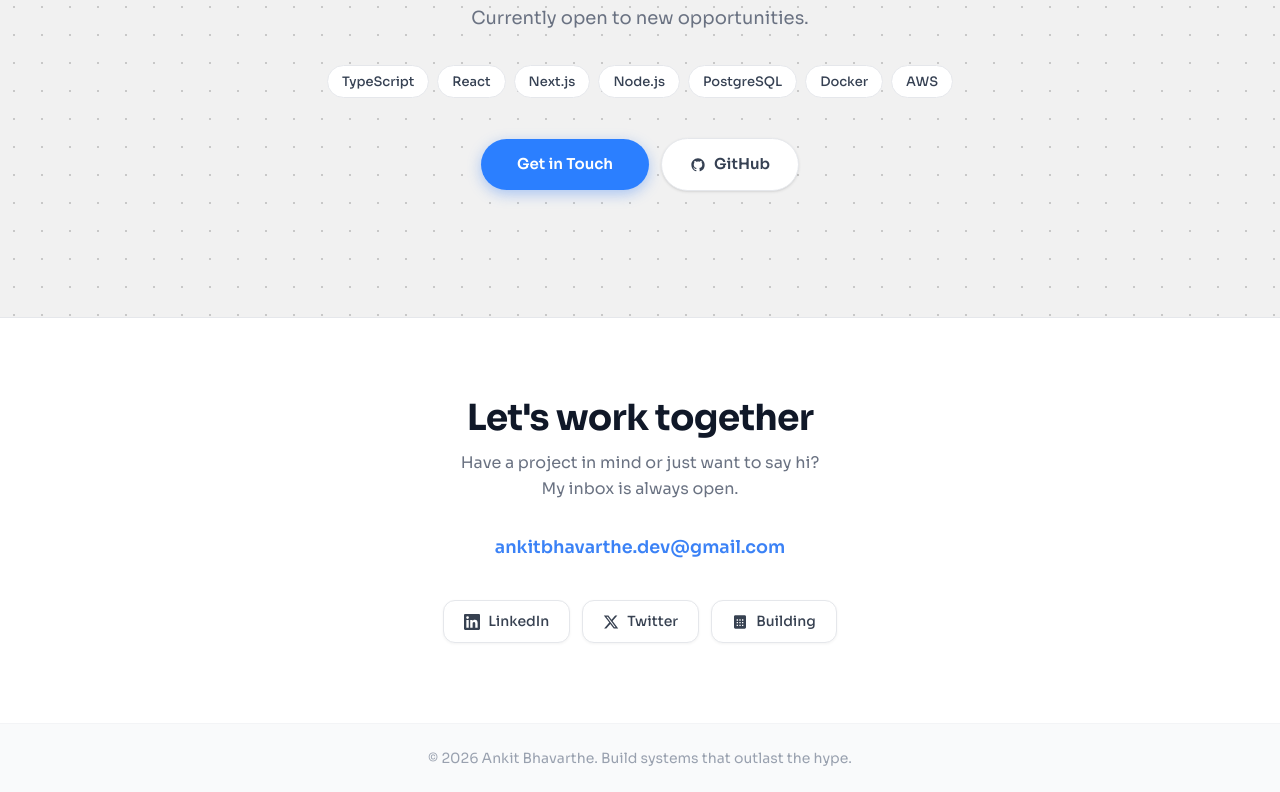
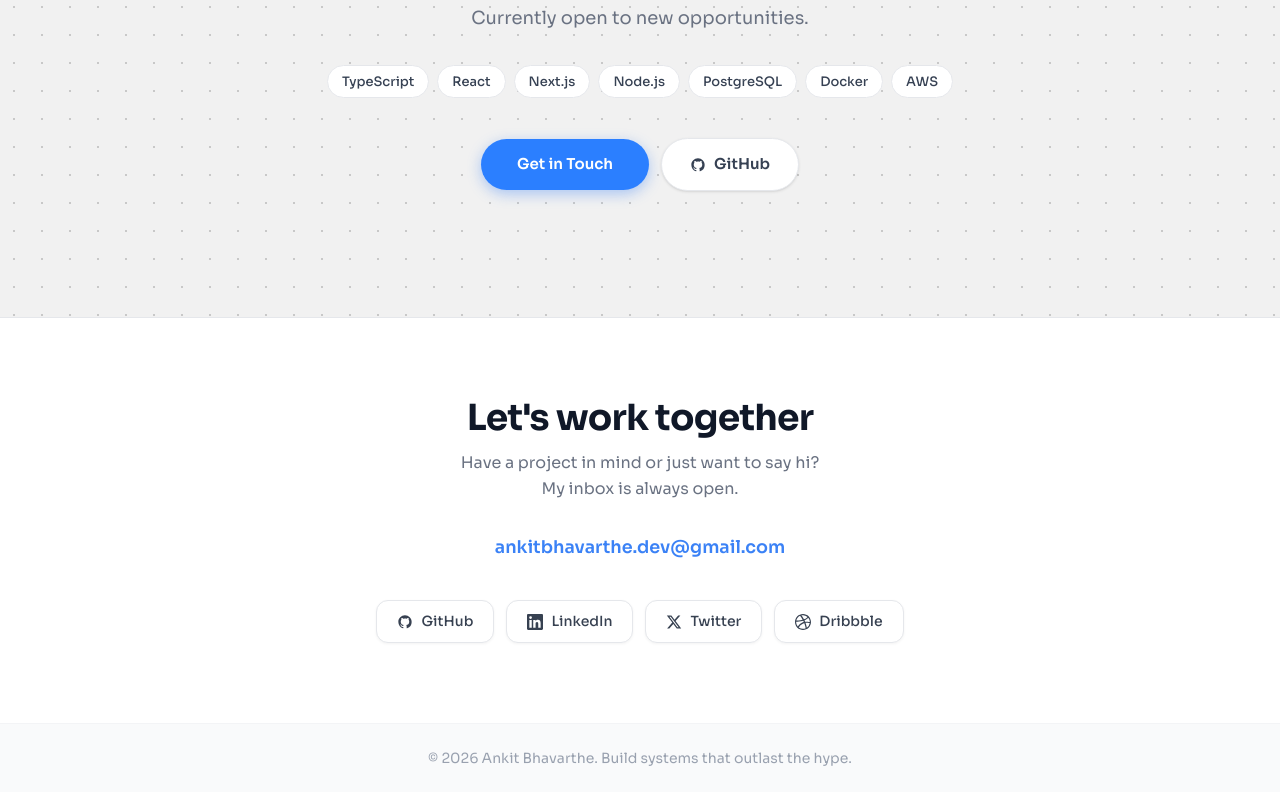
Before and after one commit to Ankit-2563/ankitbhavarthe-portfolio, a Next.js app: page / in a window 1280 px wide. Shown: the part 483-1275 px from the top of the page. Built offline with nearby package versions, Linux system fonts and the light colour scheme; no server answers.

Commit message:
revert: restore contact links to original badges (GitHub, LinkedIn, Twitter, Dribbble) & configure search console sitelink structure via navigation schema

```diff
--- a/src/components/ContactSection.tsx
+++ b/src/components/ContactSection.tsx
@@ -1,4 +1,12 @@
 import { siteConfig } from "@/lib/config";
+
+function GitHubIcon() {
+  return (
+    <svg viewBox="0 0 24 24" fill="currentColor" className="h-4 w-4">
+      <path d="M12 2C6.477 2 2 6.484 2 12.017c0 4.425 2.865 8.18 6.839 9.504.5.092.682-.217.682-.483 0-.237-.008-.868-.013-1.703-2.782.605-3.369-1.343-3.369-1.343-.454-1.158-1.11-1.466-1.11-1.466-.908-.62.069-.608.069-.608 1.003.07 1.531 1.032 1.531 1.032.892 1.53 2.341 1.088 2.91.832.092-.647.35-1.088.636-1.338-2.22-.253-4.555-1.113-4.555-4.951 0-1.093.39-1.988 1.029-2.688-.103-.253-.446-1.272.098-2.65 0 0 .84-.27 2.75 1.026A9.564 9.564 0 0112 6.844c.85.004 1.705.115 2.504.337 1.909-1.296 2.747-1.027 2.747-1.027.546 1.379.202 2.398.1 2.651.64.7 1.028 1.595 1.028 2.688 0 3.848-2.339 4.695-4.566 4.943.359.309.678.92.678 1.855 0 1.338-.012 2.419-.012 2.747 0 .268.18.58.688.482A10.019 10.019 0 0022 12.017C22 6.484 17.522 2 12 2z" />
+    </svg>
+  );
+}
 
 function LinkedInIcon() {
   return (
@@ -16,18 +24,19 @@
   );
 }
 
-function BuildingIcon() {
+function DribbbleIcon() {
   return (
     <svg viewBox="0 0 24 24" fill="currentColor" className="h-4 w-4">
-      <path d="M19 2H5c-1.1 0-2 .9-2 2v16c0 1.1.9 2 2 2h14c1.1 0 2-.9 2-2V4c0-1.1-.9-2-2-2zM9 18H7v-2h2v2zm0-4H7v-2h2v2zm0-4H7V8h2v2zm4 8h-2v-2h2v2zm0-4h-2v-2h2v2zm0-4h-2V8h2v2zm4 8h-2v-2h2v2zm0-4h-2v-2h2v2zm0-4h-2V8h2v2z"/>
+      <path d="M12 24C5.385 24 0 18.615 0 12S5.385 0 12 0s12 5.385 12 12-5.385 12-12 12zm10.12-10.358c-.35-.11-3.17-.953-6.384-.438 1.34 3.684 1.887 6.684 1.992 7.308a10.174 10.174 0 004.395-6.87zm-6.115 7.808c-.153-.9-.75-4.032-2.19-7.77l-.066.02c-5.79 2.015-7.86 6.025-8.04 6.4a10.143 10.143 0 006.29 2.166c1.42 0 2.77-.29 4.006-.816zm-11.62-2.58c.232-.4 3.045-5.055 8.332-6.765.135-.045.27-.084.405-.12-.26-.585-.54-1.167-.832-1.74C7.17 11.775 2.206 11.71 1.756 11.7l-.004.312c0 2.633.998 5.037 2.634 6.855zm-2.42-8.955c.46.008 4.683.026 9.477-1.248-1.698-3.018-3.53-5.558-3.8-5.928-2.868 1.35-5.01 3.99-5.676 7.17zM9.6 2.052c.282.38 2.145 2.914 3.822 6 3.645-1.365 5.19-3.44 5.373-3.702A10.142 10.142 0 0012 1.842c-.824 0-1.63.073-2.4.21zm10.335 3.483c-.218.29-1.91 2.493-5.724 4.04.24.49.47.985.68 1.486.08.18.15.36.22.53 3.41-.43 6.8.26 7.14.33a10.093 10.093 0 00-2.32-6.386z" />
     </svg>
   );
 }
 
 const socialLinks = [
+  { label: "GitHub", href: siteConfig.github, icon: GitHubIcon },
   { label: "LinkedIn", href: siteConfig.linkedin, icon: LinkedInIcon },
   { label: "Twitter", href: siteConfig.twitter, icon: TwitterIcon },
-  { label: "Building", href: "https://enclave.ankitbhavarthe.xyz", icon: BuildingIcon },
+  { label: "Dribbble", href: siteConfig.dribbble, icon: DribbbleIcon },
 ];
 
 export function ContactSection() {
--- a/src/lib/navigation.ts
+++ b/src/lib/navigation.ts
@@ -20,28 +20,25 @@
     priority: 1.0,
     changeFrequency: "monthly",
   },
-  // Example for future pages:
-  /*
   {
-    name: "Projects",
-    url: "/projects",
-    description: "A showcase of Ankit's full-stack and serverless software projects.",
-    priority: 0.8,
-    changeFrequency: "weekly",
-  },
-  {
-    name: "Experience",
-    url: "/experience",
-    description: "Ankit Bhavarthe's professional journey, freelancing agency work, and interns.",
+    name: "LinkedIn",
+    url: siteConfig.linkedin,
+    description: "Connect with me professionally, view my resume, and see my work history.",
     priority: 0.8,
     changeFrequency: "monthly",
   },
   {
-    name: "Contact",
-    url: "/contact",
-    description: "Get in touch with Ankit Bhavarthe for business inquiries or software development services.",
-    priority: 0.7,
-    changeFrequency: "yearly",
-  }
-  */
+    name: "Twitter",
+    url: siteConfig.twitter,
+    description: "Follow my thoughts, tech updates, and building in public progress.",
+    priority: 0.8,
+    changeFrequency: "monthly",
+  },
+  {
+    name: "Building",
+    url: "https://enclave.ankitbhavarthe.xyz",
+    description: "Check out enclave.ankitbhavarthe.xyz — what I'm currently designing and coding.",
+    priority: 0.8,
+    changeFrequency: "weekly",
+  },
 ];
```
